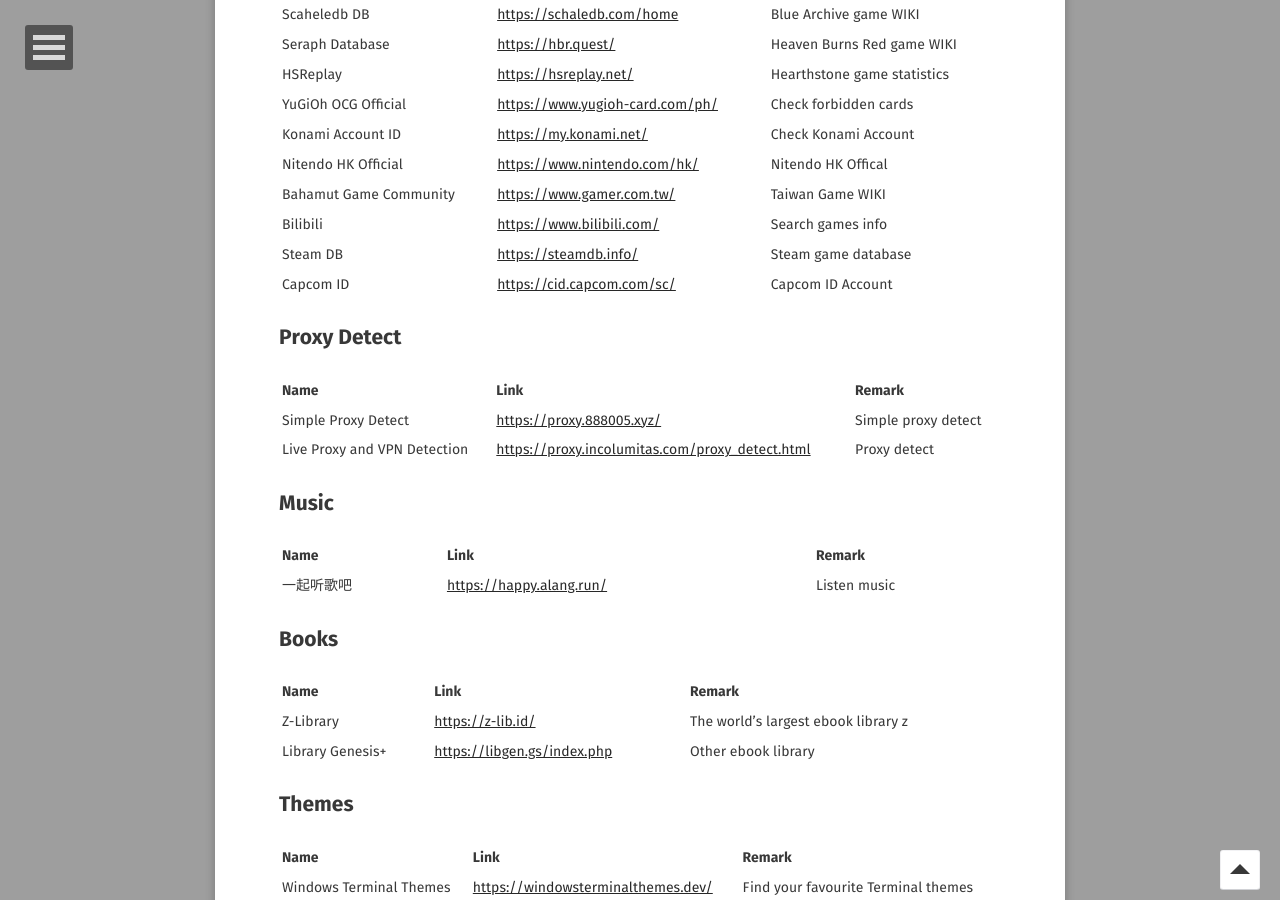
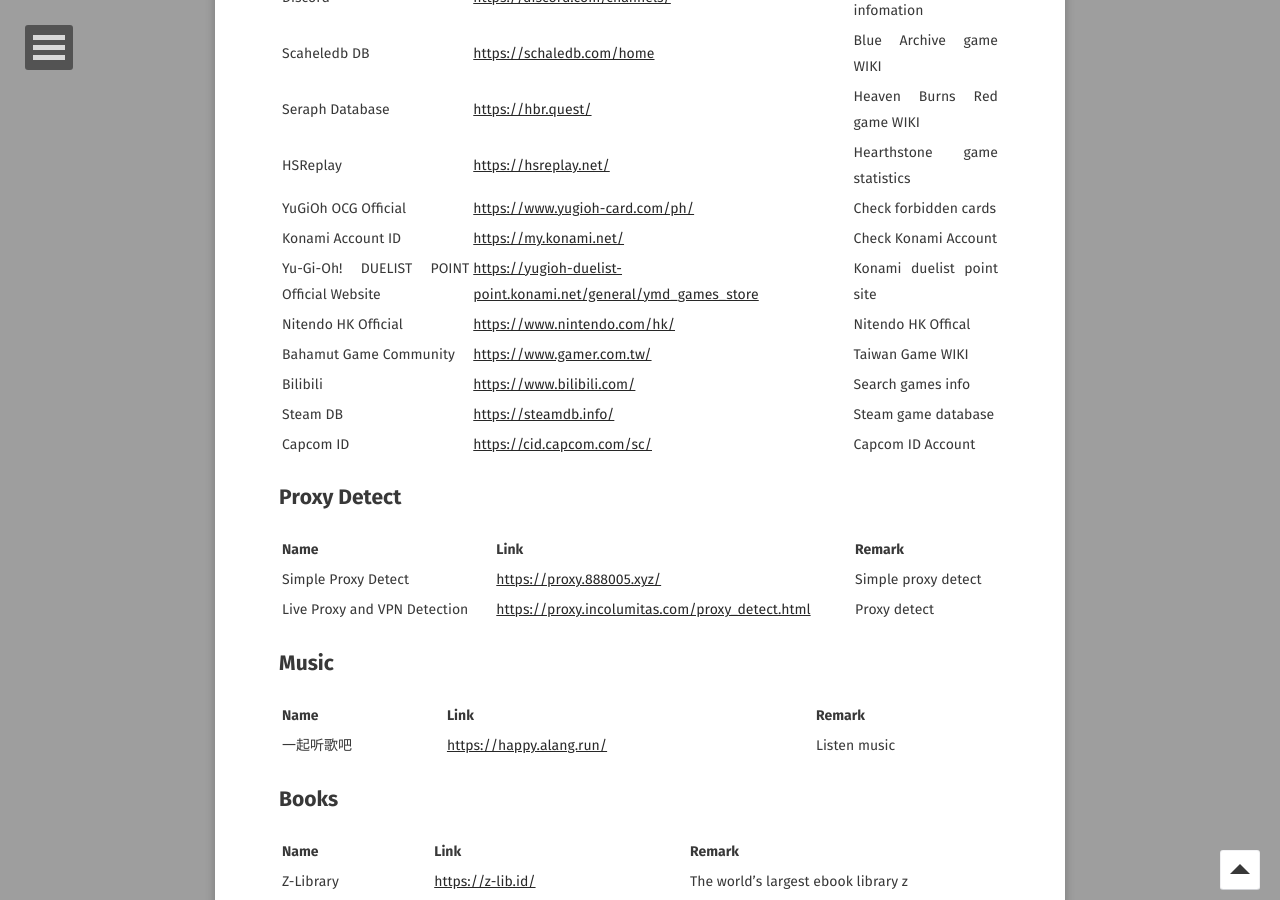
Before and after one commit to o7878x/o7878x.github.io, a Jekyll site: the page built from _posts/2024-07-07-pratical-websites.md, in a window 1280 px wide and 900 px high, scrolled down 2404 px. Built offline with Jekyll 4.4.1, drawn with Linux system fonts in a browser that asks for light colours; some web fonts are replaced; comment, search, counter and statistics services are not loaded.

Commit message:
feature:add konami duelist point site

```diff
--- a/_posts/2024-07-07-pratical-websites.md
+++ b/_posts/2024-07-07-pratical-websites.md
@@ -68,6 +68,7 @@
 | HSReplay | <https://hsreplay.net/> | Hearthstone game statistics |
 | YuGiOh OCG Official | <https://www.yugioh-card.com/ph/> | Check forbidden cards |
 | Konami Account ID | <https://my.konami.net/> | Check Konami Account |
+| Yu-Gi-Oh! DUELIST POINT Official Website | <https://yugioh-duelist-point.konami.net/general/ymd_games_store> | Konami duelist point site |
 | Nitendo HK Official | <https://www.nintendo.com/hk/> | Nitendo HK Offical |
 | Bahamut Game Community | <https://www.gamer.com.tw/> | Taiwan Game WIKI |
 | Bilibili | <https://www.bilibili.com/> | Search games info |
```
